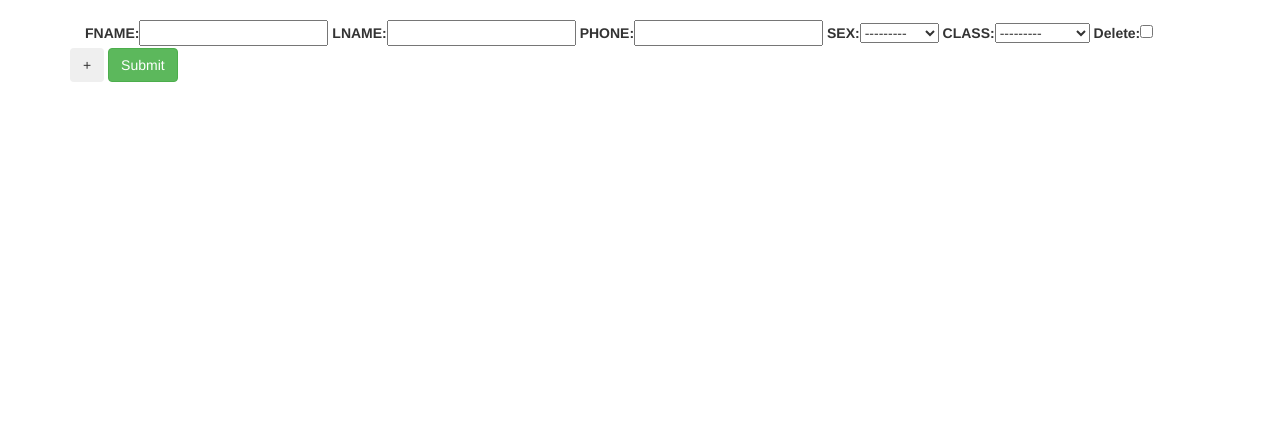
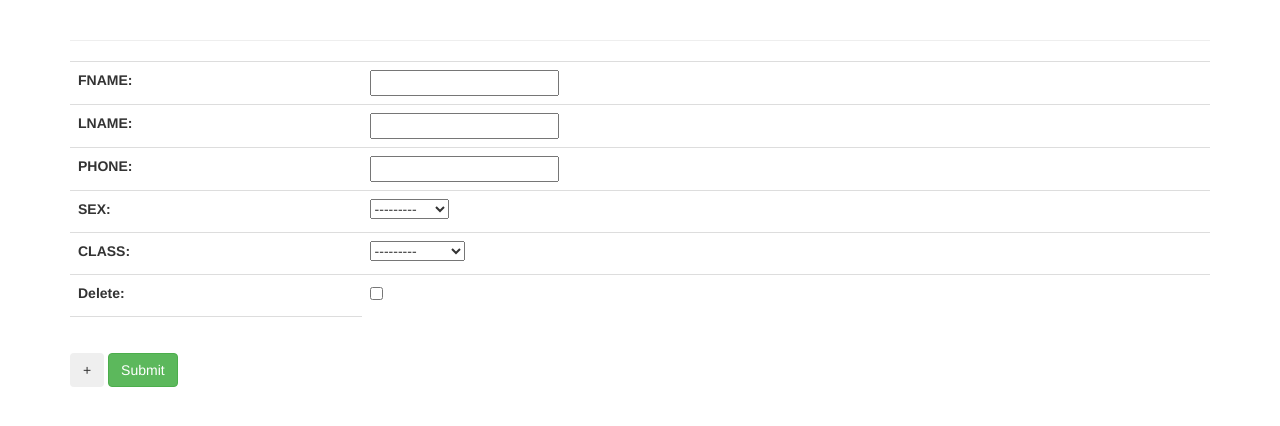
Before and after one commit to hisenberg-lab/airline, a Django app: page /bookings/book/ in a window 1280 px wide. Shown: the part 51-477 px from the top of the page. Run offline with Django 3.2, Linux system fonts and the light colour scheme; some libraries are stand-ins or nearby versions.

Commit message:
edited book.html

```diff
--- a/bookings/templates/bookings/book.html
+++ b/bookings/templates/bookings/book.html
@@ -2,53 +2,20 @@
 {% block body_block %}
 <form id="form-container" method = "POST" action = "{% url 'book' %}">
   {% csrf_token %}
-    <!-- <table class="table table-bordered" id="passenger"> -->
-        <!-- <thead>
-          <tr>
-            <th scope="col"><label for="fname" class="font-weight-bold">First name</label>
-            <th scope="col"><label for="lname" class="font-weight-bold">Last name</label>
-            <th scope="col"><label for="phone" class="font-weight-bold">Phone number</label>
-            <th scope="col"><label for="sex" class="font-weight-bold">Sex</label>
-            <th scope="col"><label for="class" class="font-weight-bold">Class</label>
-        </thead>
-        <tbody> -->
-        <!-- <tr>
-            <td id="col0">
-                <input class="form-control" name="fname" placeholder="First Name" type="text"/>
-            </td>
-            <td id="col1">
-                <input class="form-control" name="lname" placeholder="Last Name" type="text"/>
-            </td>
-            <td id="col2">
-                <input class="form-control" name="phone" placeholder="Phone number" type="tel" minlength="10" maxlength="15"/>
-            </td>
-            <td id="col3">
-                <select class="form-select form-select-sm" name="class" aria-label=".form-select-sm example">
-                  <option selected>Sex</option>
-                  <option value="M">Male</option>
-                  <option value="F">Female</option>
-                </select>
-              </td>
-            <td id="col4">
-            <select class="form-select form-select-sm" name="class" aria-label=".form-select-sm example">
-              <option selected>Class</option>
-              <option value="1">First</option>
-              <option value="2">Economy</option>
-              <option value="3">Business</option>
-            </select>
-              </td>
-        </tr> -->
+
       {{ passenger_set.management_form }}
       {% for form in passenger_set %}
-        <div class="container-fluid passenger-form">
+      <table class="table table-borderedr passenger-form">
+        <tr>
       {{form.as_table}}
       {% if formset.can_delete %}
       {{form.DELETE}}
       {% endif %}
-        </div>
+      <th></th>
+      <hr>
+    </tr>
+      </table>
       {% endfor %}
-        <!-- </tbody> -->
-        <!-- </table> -->
     <button class="btn btn-outline-success" type="button" id="addRow">+</button>
     <button class="btn btn-success" type="submit" >Submit</button>
     </form>
--- a/bookings/templates/bookings/result.html
+++ b/bookings/templates/bookings/result.html
@@ -32,7 +32,7 @@
             <td>{{ s.ECONOMY }}</td>
             <td>{{ f.AMOUNT }}</td>
             <td>{{ f.CURRENCY }}</td>
-            <td><a role="button" class="btn btn-success" href="{% url 'book' %}">Book now</a></td>
+            <td><a role="button" class="btn btn-success" href="{% url 'trip' ft.TRIP_ID %}">Book now</a></td>
           {% endfor %}
         </tr>
         </tbody>
--- a/bookings/urls.py
+++ b/bookings/urls.py
@@ -9,6 +9,7 @@ urlpatterns = [
     path('result/', views.search, name = 'result'),
     path('book/', book.as_view(), name = 'book'),
     path('user_login/', views.user_login, name = 'user_login'),
-    path('payment/', views.payment, name = 'payment')
+    path('payment/', views.payment, name = 'payment'),
+    path('trip/<tripId>', views.trip, name= 'trip')
 
 ]
--- a/bookings/views.py
+++ b/bookings/views.py
@@ -124,6 +124,11 @@ def search(request):
                 return render(request, "bookings/result.html", {'available' : False})
     return HttpResponseRedirect(reverse('index'))
 
+@login_required
+def trip(request,tripId):
+    request.session["tasks"] = tripId
+    return HttpResponseRedirect(reverse('book'))
+
 # @login_required
 class book(TemplateView):
     #    if request.method == 'POST':
@@ -135,7 +140,8 @@ class book(TemplateView):
     def post(self, *args, **kwargs):
         formset = passengerSet(data=self.request.POST)
         if formset.is_valid():
-            p = formset.cleaned_data
+            if formset.cleaned_data != {}:
+                p = formset.cleaned_data
 
             # d =formset.deleted_forms
             print(p)
```
Lines whose indentation alone changed are shown as unchanged.
